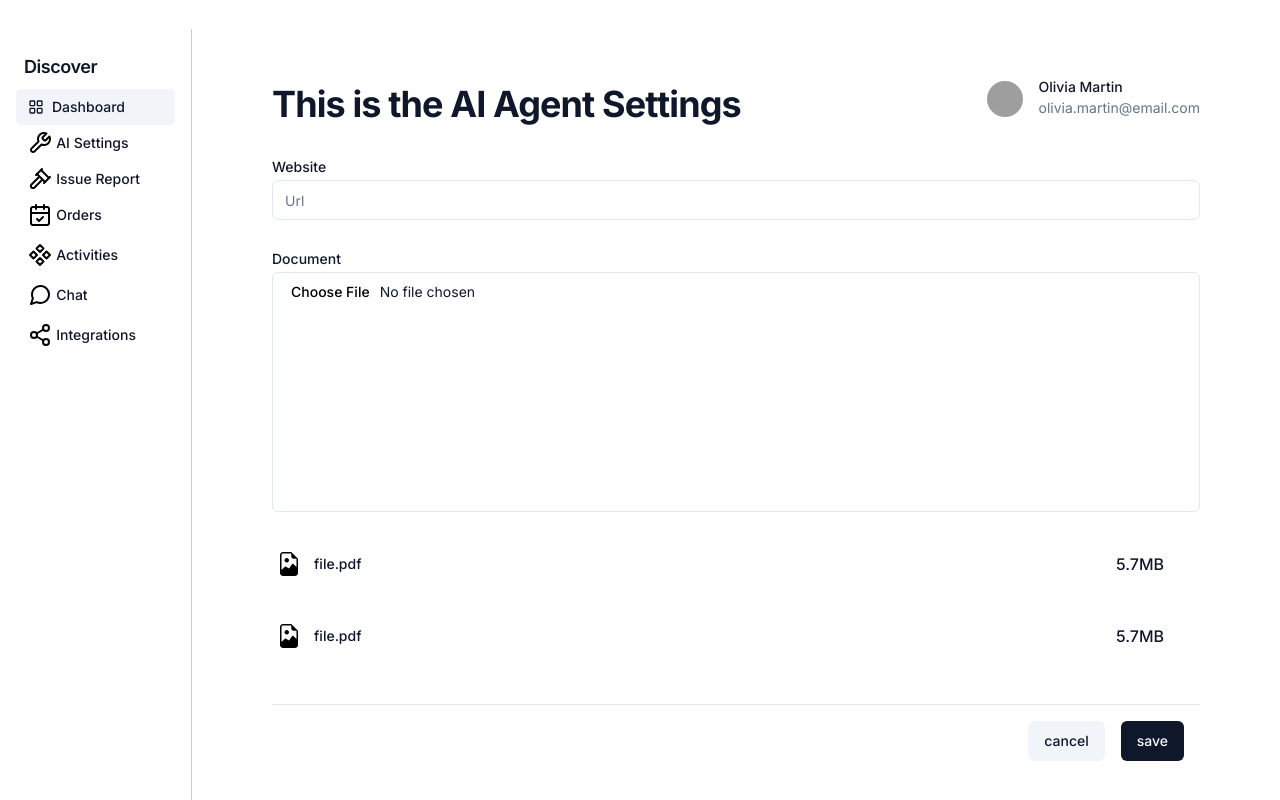
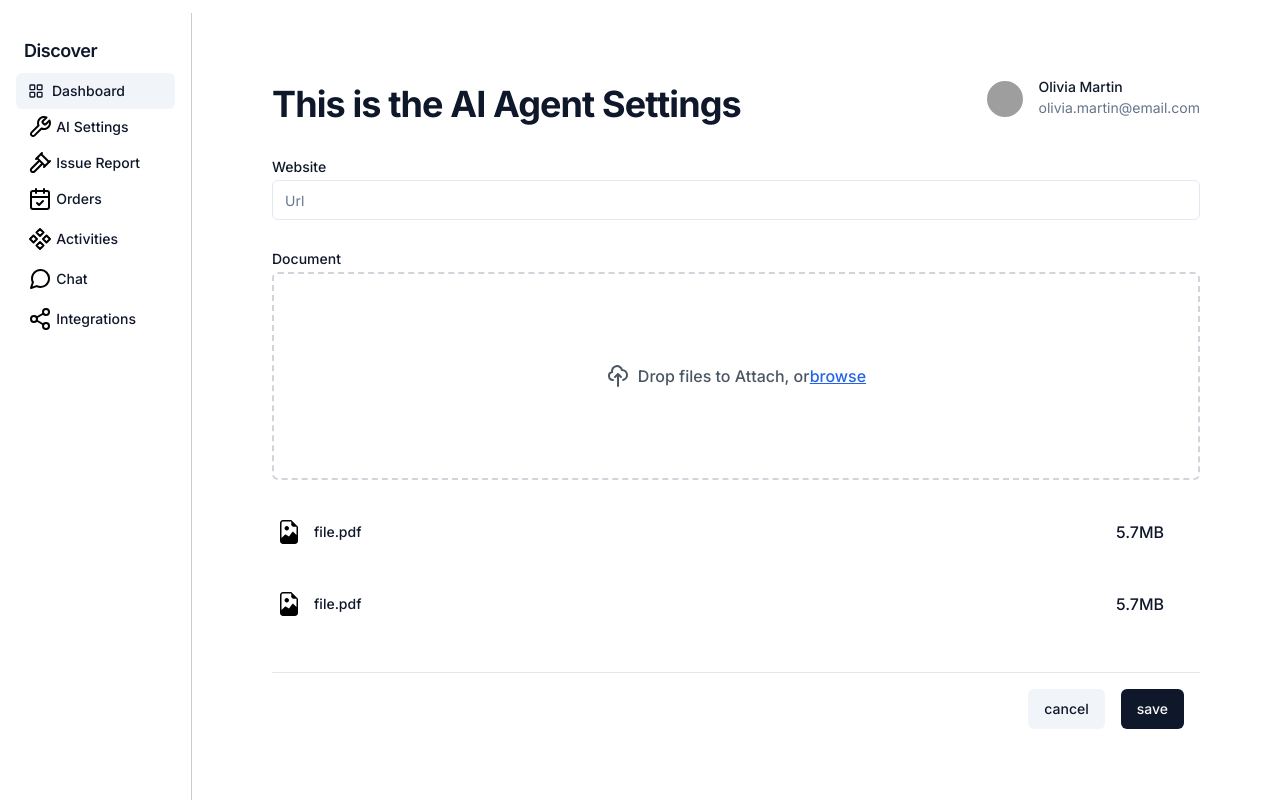
Before and after one commit to AdibZouiten/hackathon-frontend, a Next.js app: page /settings in a window 1280 px wide. Shown: the top 800 px of the page. Built offline with nearby package versions, Linux system fonts and the light colour scheme; grey boxes are pictures that could not be loaded.

Commit message:
file upload input

```diff
--- a/app/settings/page.tsx
+++ b/app/settings/page.tsx
@@ -53,7 +53,24 @@ export default function settings(){
             </div>
             <div className="grid w-full items-center gap-1.5">
                 <Label htmlFor="picture">Document</Label>
-                <Input id="picture" type="file" />
+                <div className="w-full ">
+                    <label
+                        className="flex justify-center w-full h-52 px-4 transition bg-white border-2 border-gray-300 border-dashed rounded-md appearance-none cursor-pointer hover:border-gray-400 focus:outline-none">
+                        <span className="flex items-center space-x-2">
+                            <svg xmlns="http://www.w3.org/2000/svg" className="w-6 h-6 text-gray-600" fill="none" viewBox="0 0 24 24"
+                                stroke="currentColor" stroke-width="2">
+                                <path stroke-linecap="round" stroke-linejoin="round"
+                                    d="M7 16a4 4 0 01-.88-7.903A5 5 0 1115.9 6L16 6a5 5 0 011 9.9M15 13l-3-3m0 0l-3 3m3-3v12" />
+                            </svg>
+                            <span className="font-medium text-gray-600">
+                                Drop files to Attach, or
+                                <span className="text-blue-600 underline">browse</span>
+                            </span>
+                        </span>
+                        <input type="file" name="file_upload" className="hidden"/>
+                    </label>
+                </div>
+
             </div>
             <div className="filesSection space-y-8">
                 <div className="flex items-center file">
--- a/app/settings/setting.css
+++ b/app/settings/setting.css
@@ -51,3 +51,7 @@ label{
 hr{
     margin-top:3em;
 }
+
+.file-upload{
+    height:300px;
+}
```
